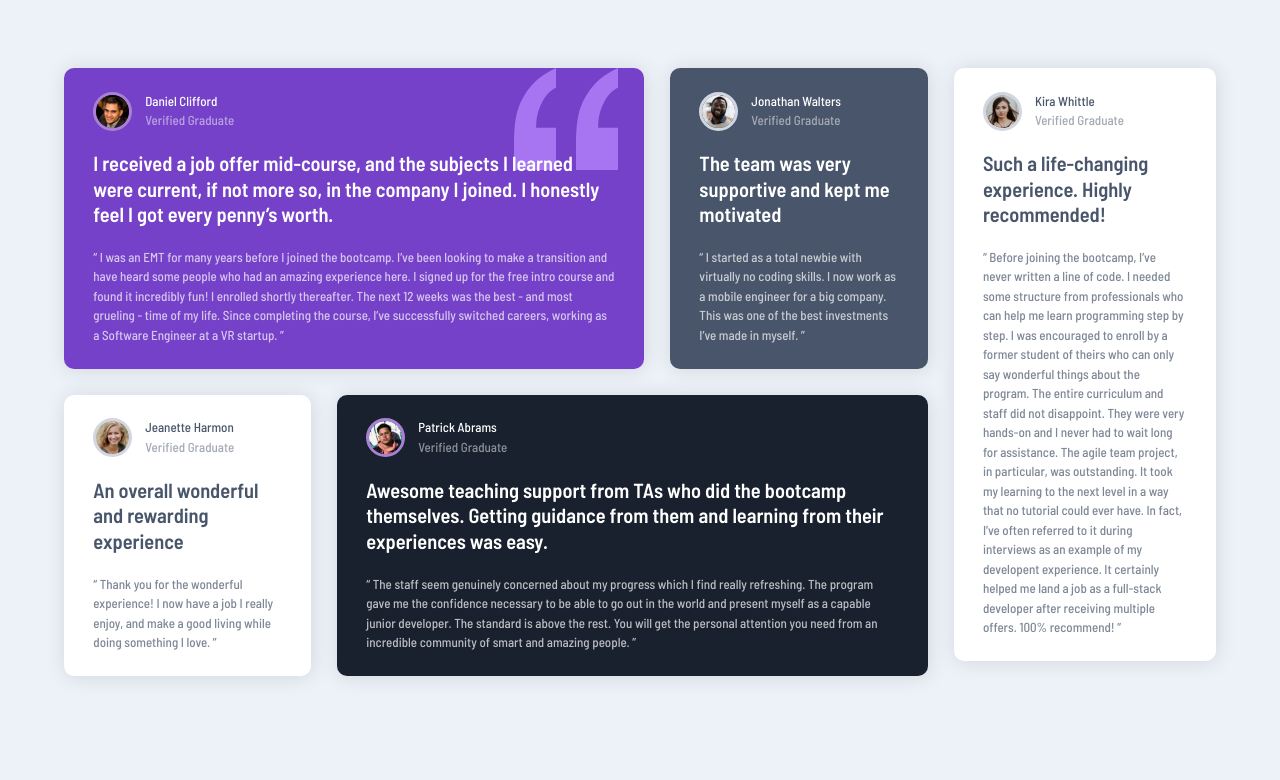
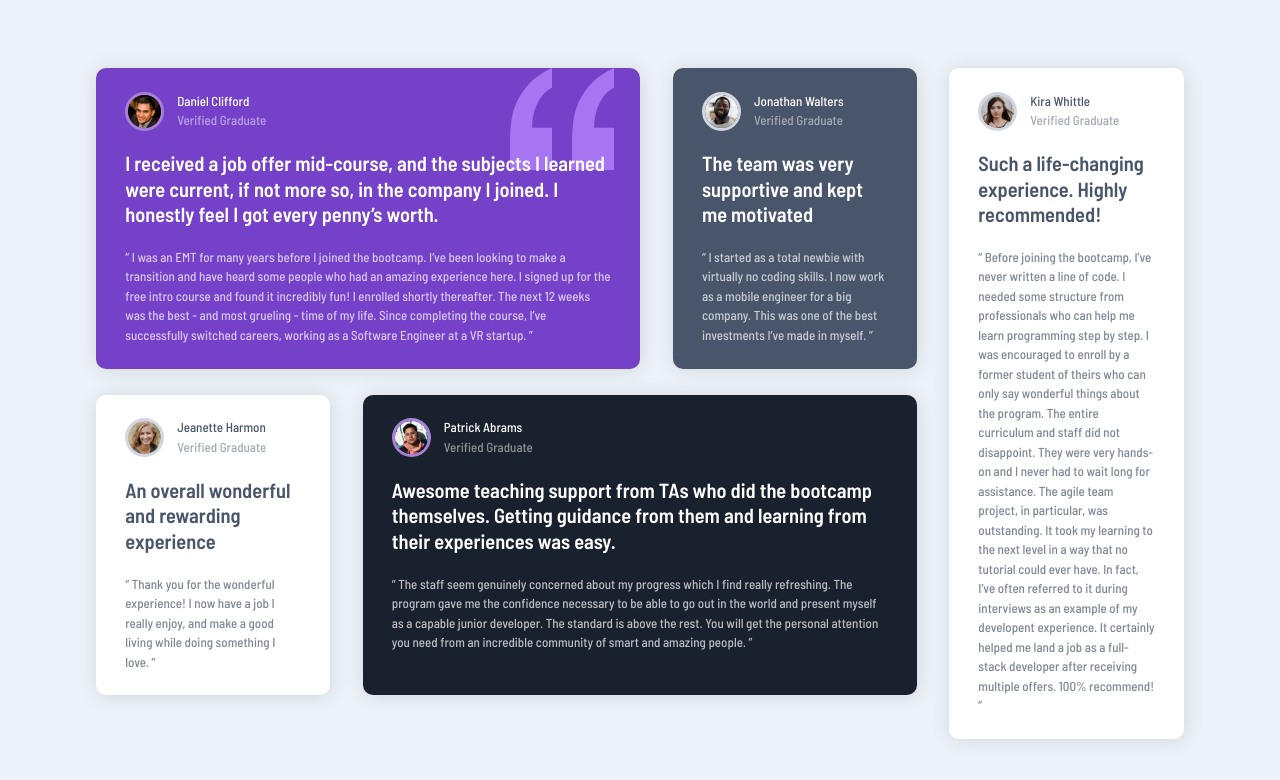
Before and after one commit to JuanMartinRivas/testimonials-grid-section-main, a website built with Parcel: page index.html in a window 1280 px wide. Built offline with nearby package versions, Linux system fonts and the light colour scheme.

Commit message:
Fixing layout problems

```diff
--- a/app/scss/_global.scss
+++ b/app/scss/_global.scss
@@ -13,6 +13,7 @@ body {
   max-width: 360px;
 
   @media(min-width: 900px) {
+    width: 85%;
     max-width: 1200px;
   }
 }
@@ -28,5 +29,6 @@ body {
 
   @media(min-width: 900px) {
     flex-direction: row;
+    gap: 2.5em;
   }
 }
--- a/package.json
+++ b/package.json
@@ -8,8 +8,10 @@
         "deploy": "gh-pages -d dist"
     },
     "devDependencies": {
-        "@parcel/transformer-sass": "^2.10.3",
         "gh-pages": "^6.1.1",
-        "parcel": "^2.10.3"
+        "parcel": "^2.11.0"
+    },
+    "dependencies": {
+        "@parcel/transformer-sass": "^2.11.0"
     }
 }
```
Also changed, not shown: 1 other file.
